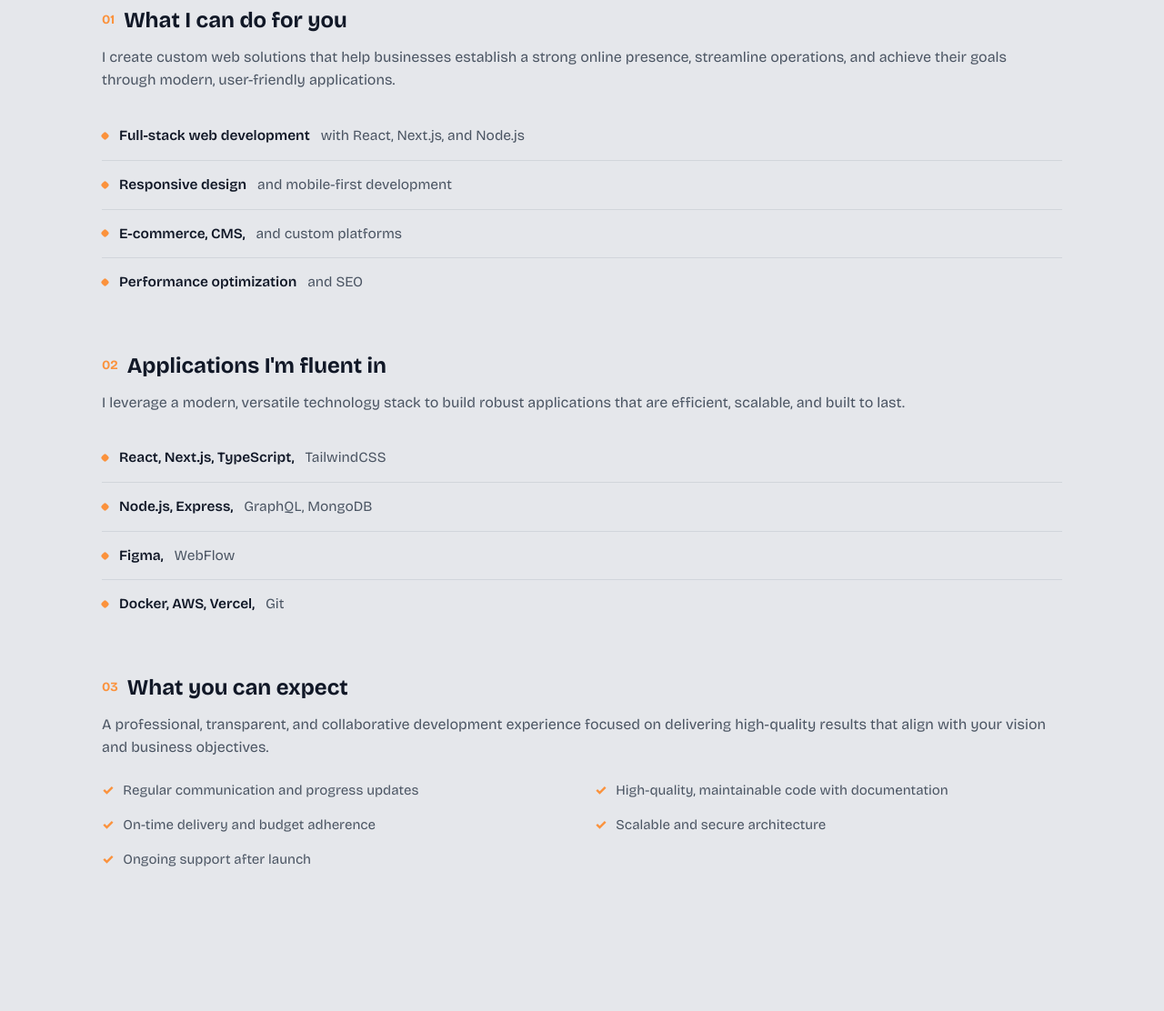
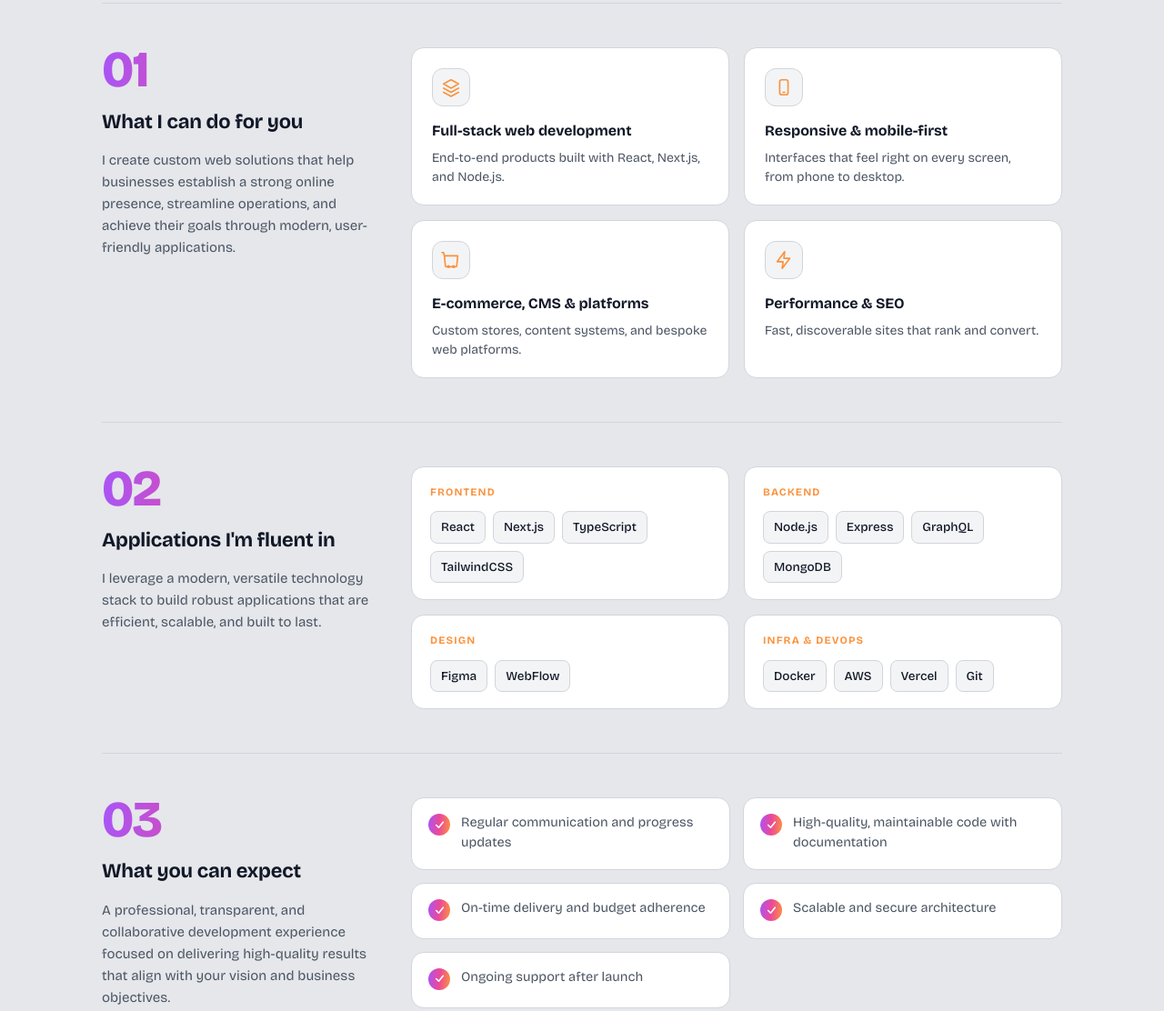
Before and after one commit to Inknikk/portfolio, a plain HTML site: page index.html in a window 1280 px wide. Shown: the part 876-1988 px from the top of the page at 91% size. Drawn offline with Linux system fonts and the light colour scheme.

Commit message:
Redesign services section: editorial split layout, gradient numerals, capability/tech/expectation grids (collision-safe vs Experience section)

```diff
--- a/index.html
+++ b/index.html
@@ -128,21 +128,49 @@
   .sec-title{font-size:40px;font-weight:700;letter-spacing:-.02em;line-height:1.1;margin-bottom:14px}
   .sec-desc{color:var(--muted);font-size:16.5px;max-width:620px;margin-bottom:34px}
 
-  /* ---------- SERVICES (3 sub-blocks, like ayoola) ---------- */
-  .svc-block{margin-bottom:46px}
-  .svc-block h3{font-size:24px;font-weight:700;margin-bottom:8px;display:flex;align-items:center;gap:10px}
-  .svc-block h3 .num{font-size:14px;color:var(--accent);font-weight:700}
-  .svc-block p.lead{color:var(--muted);margin-bottom:22px;font-size:16px}
-  .svc-list{list-style:none;display:flex;flex-direction:column;gap:0}
-  .svc-list li{padding:14px 0;border-bottom:1px solid var(--line);font-size:15.5px;color:var(--muted);display:flex;align-items:center;gap:12px}
-  .svc-list li:last-child{border-bottom:none}
-  .svc-list li::before{content:"";width:7px;height:7px;border-radius:2px;background:var(--accent);transform:rotate(45deg);flex-shrink:0}
-  .svc-list li strong{color:var(--ink);font-weight:600}
-  .tagrow{display:flex;flex-wrap:wrap;gap:10px}
-  .tag{background:var(--pill-bg);border:1px solid var(--line);border-radius:999px;padding:8px 15px;font-size:14px;font-weight:500}
-  .expect-list{list-style:none;display:grid;grid-template-columns:repeat(2,1fr);gap:14px 28px}
-  .expect-list li{display:flex;gap:10px;align-items:flex-start;font-size:15px;color:var(--muted)}
-  .expect-list li::before{content:"✓";color:var(--accent);font-weight:800}
+  /* ---------- SERVICES ---------- */
+  .svc-block{
+    display:grid;grid-template-columns:300px 1fr;gap:40px;
+    padding:48px 0;border-top:1px solid var(--line);
+  }
+  .svc-block:last-child{border-bottom:1px solid var(--line)}
+  .svc-aside .svc-num{
+    display:block;font-size:56px;font-weight:800;line-height:.9;letter-spacing:-.03em;
+    background:var(--grad);-webkit-background-clip:text;background-clip:text;color:transparent;
+    margin-bottom:14px;
+  }
+  .svc-aside h3{font-size:22px;font-weight:700;letter-spacing:-.01em;margin-bottom:12px}
+  .svc-aside p.lead{color:var(--muted);font-size:15px;line-height:1.6;max-width:300px}
+
+  /* capabilities */
+  .cap-grid{display:grid;grid-template-columns:repeat(2,1fr);gap:16px}
+  .cap-card{
+    position:relative;overflow:hidden;background:var(--card);border:1px solid var(--line);
+    border-radius:var(--radius);padding:22px 22px 20px;transition:transform .25s, box-shadow .25s;
+  }
+  .cap-card::before{content:"";position:absolute;left:0;top:0;bottom:0;width:3px;background:var(--grad);transform:scaleY(0);transform-origin:top;transition:transform .3s}
+  .cap-card:hover{transform:translateY(-4px);box-shadow:0 18px 40px -26px rgba(0,0,0,.45)}
+  .cap-card:hover::before{transform:scaleY(1)}
+  .cap-ico{width:42px;height:42px;border-radius:12px;background:var(--pill-bg);border:1px solid var(--line);display:grid;place-items:center;color:var(--accent);margin-bottom:14px;transition:.25s}
+  .cap-ico svg{width:22px;height:22px;stroke:currentColor;fill:none;stroke-width:1.8;stroke-linecap:round;stroke-linejoin:round}
+  .cap-card:hover .cap-ico{color:#fff;background:var(--accent);border-color:var(--accent)}
+  .cap-card h4{font-size:16px;font-weight:700;margin-bottom:6px}
+  .cap-card p{font-size:14px;color:var(--muted);line-height:1.5}
+
+  /* tech matrix */
+  .tech-matrix{display:grid;grid-template-columns:repeat(2,1fr);gap:16px}
+  .tech-group{background:var(--card);border:1px solid var(--line);border-radius:var(--radius);padding:18px 20px}
+  .tech-group .tg-title{font-size:11.5px;font-weight:700;letter-spacing:.1em;text-transform:uppercase;color:var(--accent);margin-bottom:12px}
+  .tech-chips{display:flex;flex-wrap:wrap;gap:8px}
+  .tech-chips span{font-size:13.5px;font-weight:500;color:var(--ink);background:var(--pill-bg);border:1px solid var(--line);border-radius:8px;padding:6px 11px}
+
+  /* expectations */
+  .svc-exp-grid{display:grid;grid-template-columns:repeat(2,1fr);gap:14px}
+  .svc-exp-card{display:flex;gap:12px;align-items:flex-start;background:var(--card);border:1px solid var(--line);border-radius:var(--radius);padding:16px 18px;transition:.2s}
+  .svc-exp-card:hover{border-color:var(--accent)}
+  .svc-exp-check{flex:0 0 auto;width:24px;height:24px;border-radius:50%;background:var(--grad);display:grid;place-items:center;margin-top:1px}
+  .svc-exp-check svg{width:13px;height:13px;stroke:#fff;fill:none;stroke-width:3;stroke-linecap:round;stroke-linejoin:round}
+  .svc-exp-card p{font-size:14.5px;color:var(--muted);line-height:1.5}
 
   /* ---------- PROJECTS ---------- */
   .proj-head{display:flex;justify-content:space-between;align-items:flex-end;flex-wrap:wrap;gap:16px;margin-bottom:30px}
@@ -247,6 +275,7 @@
   @media (max-width:900px){
     .hero-grid,.about-grid,.exp-grid,.tst-grid{grid-template-columns:1fr}
     .proj-grid,.art-grid{grid-template-columns:repeat(2,1fr)}
+    .svc-block{grid-template-columns:1fr;gap:22px;padding:40px 0}
     .proj-card.feature{flex-direction:column}
     .proj-card.feature .proj-thumb,.proj-card.feature .proj-body{width:100%}
     h1.hero-title{font-size:42px}
@@ -258,7 +287,8 @@
   }
   @media (max-width:560px){
     .proj-grid,.art-grid{grid-template-columns:1fr}
-    .expect-list{grid-template-columns:1fr}
+    .cap-grid,.tech-matrix,.svc-exp-grid{grid-template-columns:1fr}
+    .svc-aside .svc-num{font-size:44px}
     h1.hero-title{font-size:34px}
     .nav-inner{height:56px}
     .brand{font-size:16px}
@@ -321,39 +351,64 @@
 
     <!-- Block 1: What I can do -->
     <div class="svc-block" data-reveal>
-      <h3><span class="num">01</span> What I can do for you</h3>
-      <p class="lead">I create custom web solutions that help businesses establish a strong online presence, streamline operations, and achieve their goals through modern, user-friendly applications.</p>
-      <ul class="svc-list">
-        <li><strong>Full-stack web development</strong> with React, Next.js, and Node.js</li>
-        <li><strong>Responsive design</strong> and mobile-first development</li>
-        <li><strong>E-commerce, CMS,</strong> and custom platforms</li>
-        <li><strong>Performance optimization</strong> and SEO</li>
-      </ul>
+      <div class="svc-aside">
+        <span class="svc-num">01</span>
+        <h3>What I can do for you</h3>
+        <p class="lead">I create custom web solutions that help businesses establish a strong online presence, streamline operations, and achieve their goals through modern, user-friendly applications.</p>
+      </div>
+      <div class="cap-grid">
+        <div class="cap-card">
+          <div class="cap-ico"><svg viewBox="0 0 24 24"><path d="M12 3 3 8l9 5 9-5-9-5Z"/><path d="M3 13l9 5 9-5"/><path d="M3 18l9 5 9-5"/></svg></div>
+          <h4>Full-stack web development</h4>
+          <p>End-to-end products built with React, Next.js, and Node.js.</p>
+        </div>
+        <div class="cap-card">
+          <div class="cap-ico"><svg viewBox="0 0 24 24"><rect x="7" y="3" width="10" height="18" rx="2.5"/><path d="M11 18h2"/></svg></div>
+          <h4>Responsive &amp; mobile-first</h4>
+          <p>Interfaces that feel right on every screen, from phone to desktop.</p>
+        </div>
+        <div class="cap-card">
+          <div class="cap-ico"><svg viewBox="0 0 24 24"><path d="M4 7h16l-1.2 12.2a1 1 0 0 1-1 .8H6.2a1 1 0 0 1-1-.8L4 7Z"/><path d="M4 7 3 3H1"/><circle cx="9" cy="20" r="1"/><circle cx="15" cy="20" r="1"/></svg></div>
+          <h4>E-commerce, CMS &amp; platforms</h4>
+          <p>Custom stores, content systems, and bespoke web platforms.</p>
+        </div>
+        <div class="cap-card">
+          <div class="cap-ico"><svg viewBox="0 0 24 24"><path d="M13 2 4 14h7l-1 8 9-12h-7l1-8Z"/></svg></div>
+          <h4>Performance &amp; SEO</h4>
+          <p>Fast, discoverable sites that rank and convert.</p>
+        </div>
+      </div>
     </div>
 
     <!-- Block 2: Applications I'm fluent in -->
     <div class="svc-block" data-reveal>
-      <h3><span class="num">02</span> Applications I'm fluent in</h3>
-      <p class="lead">I leverage a modern, versatile technology stack to build robust applications that are efficient, scalable, and built to last.</p>
-      <ul class="svc-list">
-        <li><strong>React, Next.js, TypeScript,</strong> TailwindCSS</li>
-        <li><strong>Node.js, Express,</strong> GraphQL, MongoDB</li>
-        <li><strong>Figma,</strong> WebFlow</li>
-        <li><strong>Docker, AWS, Vercel,</strong> Git</li>
-      </ul>
+      <div class="svc-aside">
+        <span class="svc-num">02</span>
+        <h3>Applications I'm fluent in</h3>
+        <p class="lead">I leverage a modern, versatile technology stack to build robust applications that are efficient, scalable, and built to last.</p>
+      </div>
+      <div class="tech-matrix">
+        <div class="tech-group"><div class="tg-title">Frontend</div><div class="tech-chips"><span>React</span><span>Next.js</span><span>TypeScript</span><span>TailwindCSS</span></div></div>
+        <div class="tech-group"><div class="tg-title">Backend</div><div class="tech-chips"><span>Node.js</span><span>Express</span><span>GraphQL</span><span>MongoDB</span></div></div>
+        <div class="tech-group"><div class="tg-title">Design</div><div class="tech-chips"><span>Figma</span><span>WebFlow</span></div></div>
+        <div class="tech-group"><div class="tg-title">Infra &amp; DevOps</div><div class="tech-chips"><span>Docker</span><span>AWS</span><span>Vercel</span><span>Git</span></div></div>
+      </div>
     </div>
 
     <!-- Block 3: What you can expect -->
     <div class="svc-block" data-reveal>
-      <h3><span class="num">03</span> What you can expect</h3>
-      <p class="lead">A professional, transparent, and collaborative development experience focused on delivering high-quality results that align with your vision and business objectives.</p>
-      <ul class="expect-list">
-        <li>Regular communication and progress updates</li>
-        <li>High-quality, maintainable code with documentation</li>
-        <li>On-time delivery and budget adherence</li>
-        <li>Scalable and secure architecture</li>
-        <li>Ongoing support after launch</li>
-      </ul>
+      <div class="svc-aside">
+        <span class="svc-num">03</span>
+        <h3>What you can expect</h3>
+        <p class="lead">A professional, transparent, and collaborative development experience focused on delivering high-quality results that align with your vision and business objectives.</p>
+      </div>
+      <div class="svc-exp-grid">
+        <div class="svc-exp-card"><span class="svc-exp-check"><svg viewBox="0 0 24 24"><path d="M5 12l5 5 9-11"/></svg></span><p>Regular communication and progress updates</p></div>
+        <div class="svc-exp-card"><span class="svc-exp-check"><svg viewBox="0 0 24 24"><path d="M5 12l5 5 9-11"/></svg></span><p>High-quality, maintainable code with documentation</p></div>
+        <div class="svc-exp-card"><span class="svc-exp-check"><svg viewBox="0 0 24 24"><path d="M5 12l5 5 9-11"/></svg></span><p>On-time delivery and budget adherence</p></div>
+        <div class="svc-exp-card"><span class="svc-exp-check"><svg viewBox="0 0 24 24"><path d="M5 12l5 5 9-11"/></svg></span><p>Scalable and secure architecture</p></div>
+        <div class="svc-exp-card"><span class="svc-exp-check"><svg viewBox="0 0 24 24"><path d="M5 12l5 5 9-11"/></svg></span><p>Ongoing support after launch</p></div>
+      </div>
     </div>
   </div>
 </section>
```
